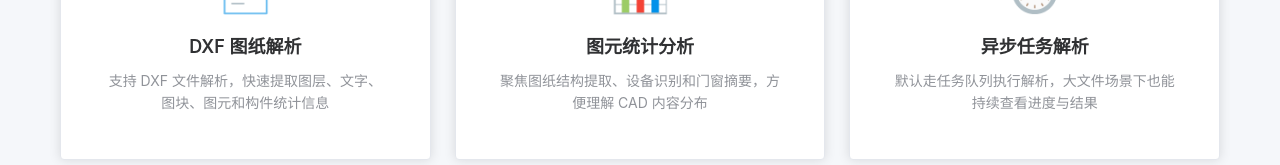
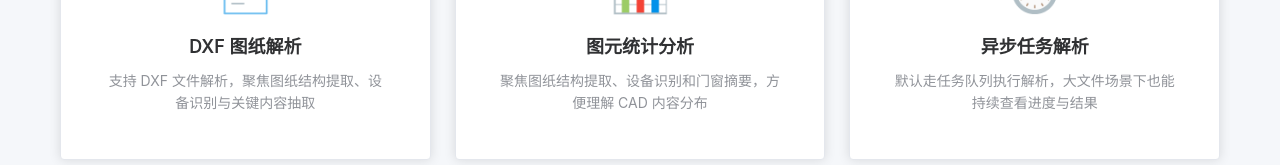
Before and after one commit to fzzf297/lader-cad-review-engine, a Vue app in the folder frontend/: page / in a window 1280 px wide. Shown: the part 434-599 px from the top of the page. Built offline with nearby package versions, Linux system fonts and the light colour scheme.

Commit message:
Hide unstable drawing count summaries

```diff
--- a/frontend/src/views/HomeView.vue
+++ b/frontend/src/views/HomeView.vue
@@ -6,7 +6,7 @@
 const features = [
   {
     title: 'DXF 图纸解析',
-    description: '支持 DXF 文件解析，快速提取图层、文字、图块、图元和构件统计信息',
+    description: '支持 DXF 文件解析，聚焦图纸结构提取、设备识别与关键内容抽取',
     icon: '📄'
   },
   {
```
Also changed, not shown: 2 other files (tests, documents, lock files or other folders).
